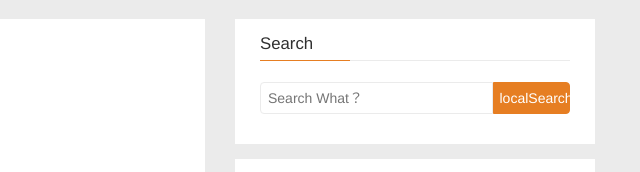
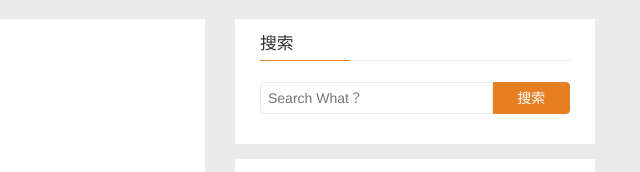
Before and after one commit to wangsunwuji/Snippet, a plain HTML site: page archives/2019/03/index.html in a window 1280 px wide. Shown: the part 241-413 px from the top of the page, 615-1255 px from the left. Drawn offline with Linux system fonts and the light colour scheme.

Commit message:
Site updated: 2019-03-31 15:04:16

```diff
--- a/archives/2019/03/index.html
+++ b/archives/2019/03/index.html
@@ -195,13 +195,13 @@
 
 
     <div class="widget">
-        <h3 class="title">Search</h3>
+        <h3 class="title">搜索</h3>
         <div id="search-form">
             <div id="result-mask" class="hide"></div>
             <div class="search-area">
 
                     <input id="search-key" type="search" autocomplete="off" placeholder="Search What？">
-                    <button type="button" class="search-form-submit" id="search-local">localSearch</button>
+                    <button type="button" class="search-form-submit" id="search-local">搜索</button>
 
 
             </div>
@@ -300,6 +300,8 @@
 
 
 
+
+
     </aside>
 
 
```
Also changed, not shown: archives/2019/03/page/2/index.html (+4 -2 lines), archives/2019/index.html (+4 -2 lines), archives/2019/page/2/index.html (+4 -2 lines), archives/index.html (+4 -2 lines), archives/page/2/index.html (+4 -2 lines), categories/中文/index.html (+4 -2 lines), categories/中文/任天堂/RPG/index.html (+4 -2 lines), categories/中文/任天堂/index.html (+4 -2 lines), categories/日文/index.html (+4 -2 lines), categories/日文/铲子骑士/index.html (+4 -2 lines), categories/日文/铲子骑士/独立游戏/index.html (+4 -2 lines), categories/汉化/index.html (+4 -2 lines), categories/汉化/精灵宝可梦/index.html (+4 -2 lines), categories/汉化/精灵宝可梦/精灵宝可梦X-Y/index.html (+4 -2 lines), 2 more files.
